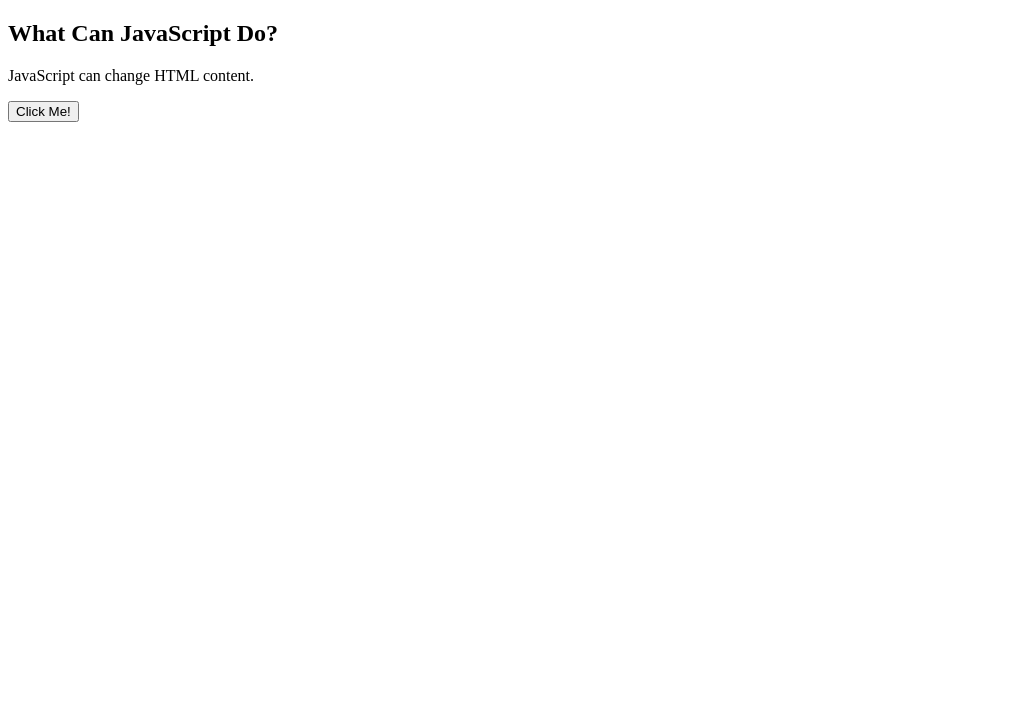
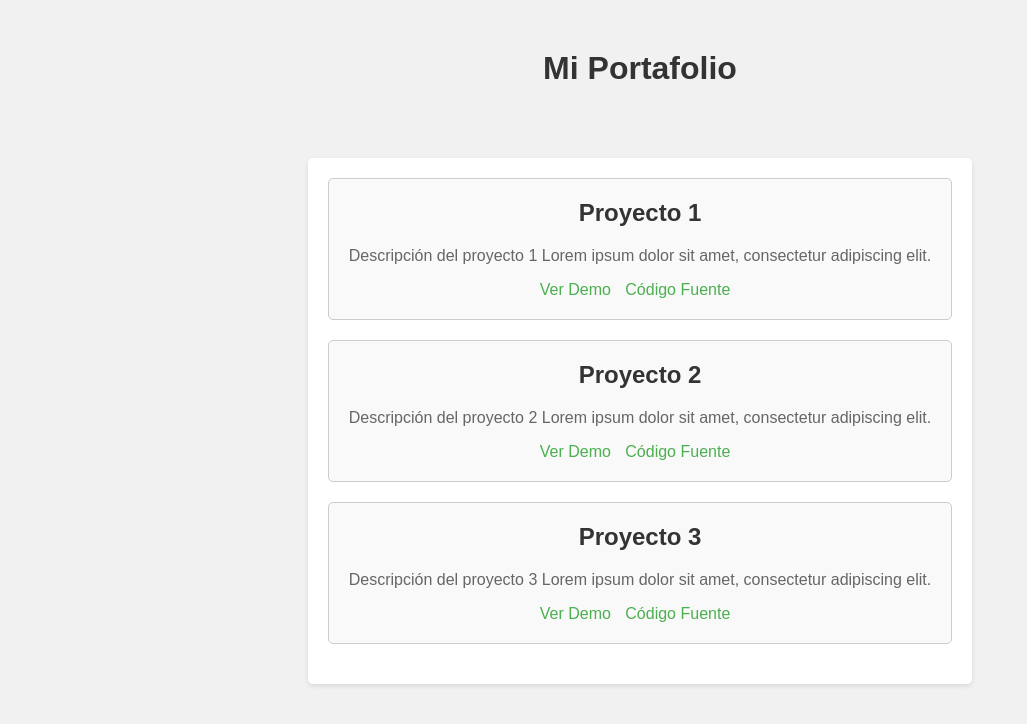
Before and after one commit to felipeLoperena/bootcamp-project, a plain HTML site: page index.html in a window 1280 px wide. Shown: the whole page, without its empty margins (0-1027 px from the left). Drawn offline with Linux system fonts and the light colour scheme.

Commit message:
New index with css and js inside

```diff
--- a/index.html
+++ b/index.html
@@ -1,12 +1,83 @@
 <!DOCTYPE html>
 <html>
+<head>
+  <title>Mi Portafolio</title>
+  <style>
+    body {
+      font-family: Arial, sans-serif;
+      text-align: center;
+      background-color: #f1f1f1;
+    }
+
+    h1 {
+      margin-top: 50px;
+      color: #333;
+    }
+
+    .container {
+      margin-top: 50px;
+      background-color: #fff;
+      padding: 20px;
+      border-radius: 5px;
+      box-shadow: 0 2px 5px rgba(0, 0, 0, 0.1);
+      display: inline-block;
+    }
+
+    .project {
+      margin-bottom: 20px;
+      padding: 20px;
+      border: 1px solid #ccc;
+      border-radius: 5px;
+      background-color: #f9f9f9;
+    }
+
+    .project h2 {
+      margin-top: 0;
+      color: #333;
+    }
+
+    .project p {
+      color: #666;
+    }
+
+    .project .links a {
+      display: inline-block;
+      margin-right: 10px;
+      color: #4CAF50;
+      text-decoration: none;
+    }
+  </style>
+</head>
 <body>
+  <h1>Mi Portafolio</h1>
 
-<h2>What Can JavaScript Do?</h2>
+  <div class="container">
+    <div class="project">
+      <h2>Proyecto 1</h2>
+      <p>Descripción del proyecto 1 Lorem ipsum dolor sit amet, consectetur adipiscing elit.</p>
+      <div class="links">
+        <a href="#">Ver Demo</a>
+        <a href="#">Código Fuente</a>
+      </div>
+    </div>
 
-<p id="demo">JavaScript can change HTML content.</p>
+    <div class="project">
+      <h2>Proyecto 2</h2>
+      <p>Descripción del proyecto 2 Lorem ipsum dolor sit amet, consectetur adipiscing elit.</p>
+      <div class="links">
+        <a href="#">Ver Demo</a>
+        <a href="#">Código Fuente</a>
+      </div>
+    </div>
 
-<button type="button" onclick='document.getElementById("demo").innerHTML = "Hello JavaScript!"'>Click Me!</button>
-
+    <div class="project">
+      <h2>Proyecto 3</h2>
+      <p>Descripción del proyecto 3 Lorem ipsum dolor sit amet, consectetur adipiscing elit.</p>
+      <div class="links">
+        <a href="#">Ver Demo</a>
+        <a href="#">Código Fuente</a>
+      </div>
+    </div>
+  </div>
 </body>
 </html>
```
